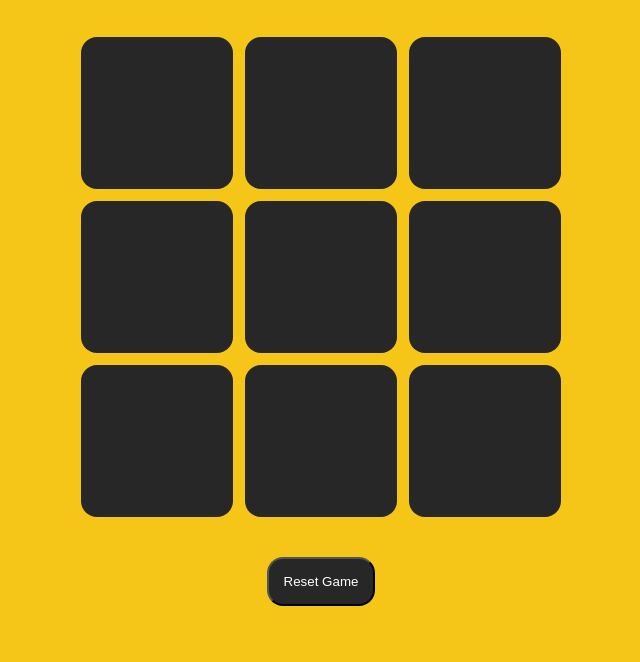
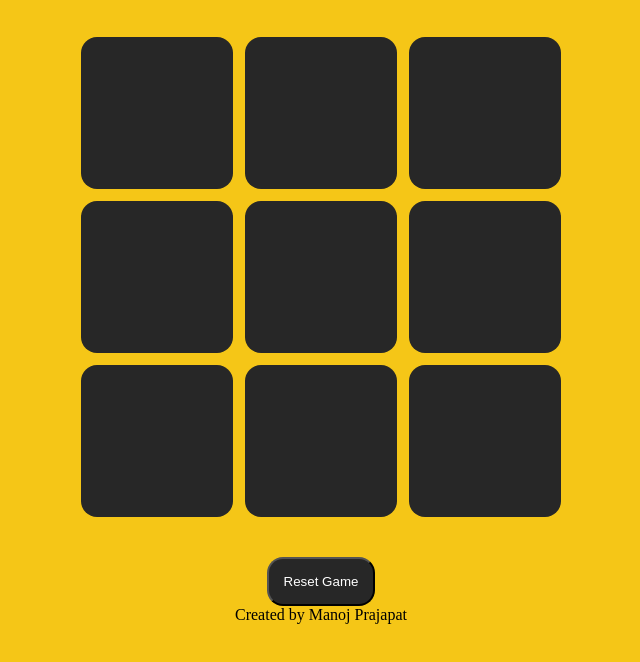
Before and after one commit to code-manojprajapat/TicTacToeGame, a plain HTML site: page index.html in a window 1280 px wide. Shown: the part 40-702 px from the top of the page, without its empty margins (319-959 px from the left). Drawn offline with Linux system fonts and the light colour scheme.

Commit message:
Add creaters Name

```diff
--- a/index.html
+++ b/index.html
@@ -30,6 +30,7 @@
         </div>
    </div>
    <button id="reset-btn">Reset Game</button>
+   <p>Created by Manoj Prajapat</p>
 </main>
 
 <script src="index.js"></script>
```
Also changed, not shown: 1 other file.
